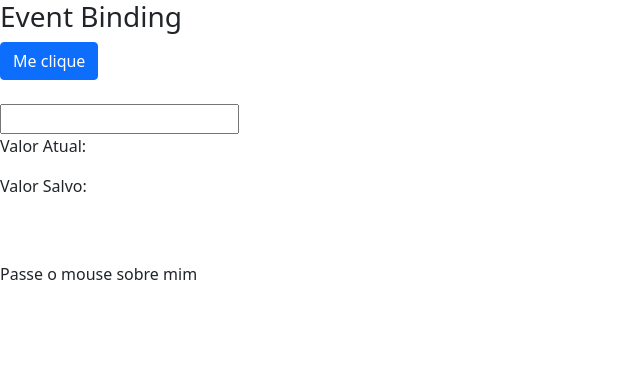
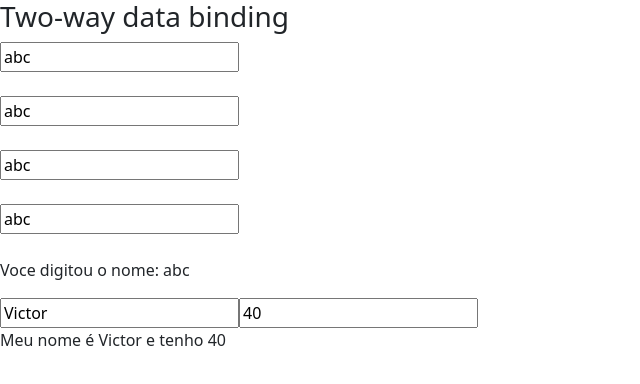
Before and after one commit to victormessiasaraujo/Loiane-Angular, an Angular app in the folder primeiro-projeto/: page / in a window 1280 px wide. Shown: the top 384 px of the page, without its empty margins (0-640 px from the left). Built offline with nearby package versions, Linux system fonts and the light colour scheme.

Commit message:
#aula 12: Two-way Data Binding

```diff
--- a/primeiro-projeto/src/app/app.module.ts
+++ b/primeiro-projeto/src/app/app.module.ts
@@ -1,5 +1,7 @@
+import { MeuFormModule } from './meu-form/meu-form.module';
 import { NgModule } from '@angular/core';
 import { BrowserModule } from '@angular/platform-browser';
+import { FormsModule } from '@angular/forms';
 
 import { TooltipModule } from 'ngx-bootstrap/tooltip';
 //import { CursosService } from './cursos/cursos.service';
@@ -24,6 +26,8 @@
     AppRoutingModule,
     CursosModule,
     TooltipModule.forRoot(),
+    FormsModule,
+    MeuFormModule
   ],
   providers: [
     //CursosService
--- a/primeiro-projeto/src/app/data-binding/data-binding.component.html
+++ b/primeiro-projeto/src/app/data-binding/data-binding.component.html
@@ -56,7 +56,7 @@
     </div>
   </article>
 </section> -->
-<section class="event-binding">
+<!-- <section class="event-binding">
   <article>
     <h3>Event Binding</h3>
     <div>
@@ -77,4 +77,5 @@
       </span>
     </div>
   </article>
-</section>
+</section> -->
+<app-meu-form></app-meu-form>
--- /dev/null
+++ b/primeiro-projeto/src/app/meu-form/meu-form.component.html
@@ -0,0 +1,27 @@
+<section>
+  <article>
+    <h3>Two-way data binding</h3>
+    <div>
+      <input type="text"
+        [value]="nome"
+        (input)="nome = $any($event.target).value"/>
+      <br><br>
+      <input type="text"
+        [ngModel]="nome"
+        (ngModelChange)="nome = $event"/>
+      <br><br>
+      <input type="text"
+        [(ngModel)]="nome"/>
+      <br><br>
+      <input type="text"
+        bindon-ngModel="nome"/>
+      <br><br>
+      <p>Voce digitou o nome: {{ nome }}</p>
+    </div>
+    <div>
+      <input type="text" [(ngModel)]="pessoa.nome" />
+      <input type="text" [(ngModel)]="pessoa.idade" />
+      <p>Meu nome é {{ pessoa.nome }} e tenho {{ pessoa.idade }}</p>
+    </div>
+  </article>
+</section>
--- /dev/null
+++ b/primeiro-projeto/src/app/meu-form/meu-form.component.ts
@@ -0,0 +1,22 @@
+import { Component, OnInit } from '@angular/core';
+
+@Component({
+  selector: 'app-meu-form',
+  templateUrl: './meu-form.component.html',
+  styleUrls: ['./meu-form.component.scss']
+})
+export class MeuFormComponent implements OnInit {
+
+  constructor() { }
+
+  nome: string = 'abc';
+
+  pessoa: any = {
+    nome: 'Victor',
+    idade: 40
+  }
+
+  ngOnInit(): void {
+  }
+
+}
```
Also changed, not shown: primeiro-projeto/src/app/meu-form/meu-form.module.ts (added, +18 -0 lines), primeiro-projeto/src/app/meu-form/meu-form.component.scss (added), 1 other file (tests, documents, lock files or other folders).
